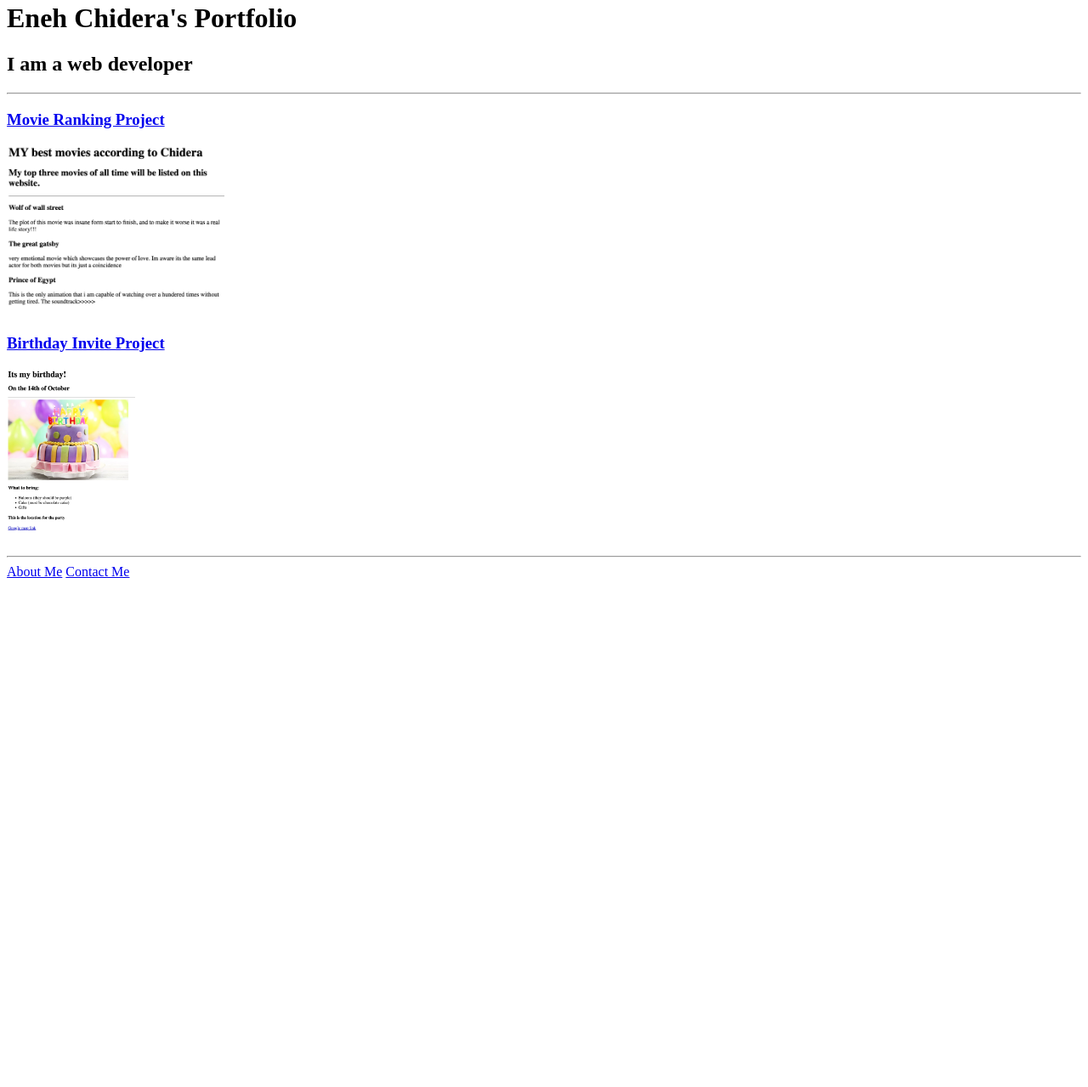
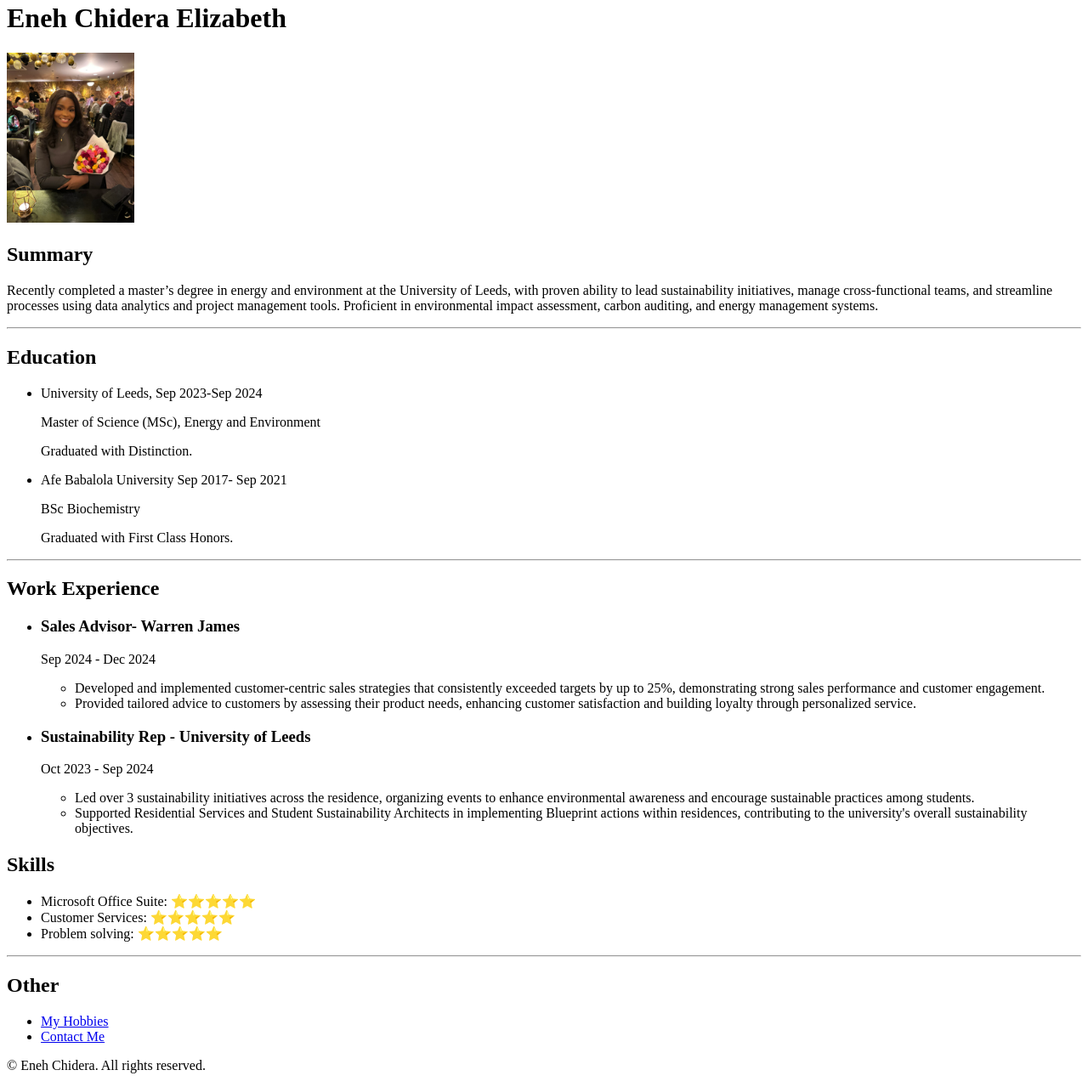
Before and after one commit to chidsssss/html-portfolio, a plain HTML site: page index.html in a window 1280 px wide. Shown: the part 18-1297 px from the top of the page at 85% size. Before the commit the page ends 800 px from the top, so only its background shows below. Drawn offline with Linux system fonts and the light colour scheme.

Commit message:
Add files via upload

```diff
--- a/index.html
+++ b/index.html
@@ -3,31 +3,79 @@
   <head>
     <meta charset="UTF-8" />
     <meta name="viewport" content="width=device-width, initial-scale=1.0" />
-    <title>Chidera's Portfolio</title>
+    <title>My Resume</title>
   </head>
   <body>
-    <h1>Eneh Chidera's Portfolio</h1>
-    <h2>I am a web developer</h2>
-    <hr />
+    <h1>Eneh Chidera Elizabeth</h1>
+    <img
+      src="./7B1635A7-E120-49F4-A89A-665565F754AD_1_105_c.jpeg"
+      height="200"
+      alt="picture of Chidera"
+    />
+    <h2>Summary</h2>
     <p>
-      <h3><a href="public/movie-ranking.html">Movie Ranking Project</a></h3>
-      <img
-        src="assets/images/my movie ranking.jpg"
-        height="200"
-        alt="movie ranking project"
-      />
-    </p>
-
-    <p>
-      <h3><a href="public/birthday-invite.html">Birthday Invite Project</a></h3>
-      <img
-        src="assets/images/my bday invite.jpg"
-        height="200"
-        alt="bday invite project"
-      />
+      Recently completed a master’s degree in energy and environment at the
+      University of Leeds, with proven ability to lead sustainability
+      initiatives, manage cross-functional teams, and streamline processes using
+      data analytics and project management tools. Proficient in environmental
+      impact assessment, carbon auditing, and energy management systems.
     </p>
     <hr />
-    <a href="public/about.html">About Me</a>
-    <a href="public/contact.html">Contact Me</a>
+    <h2>Education</h2>
+    <ul>
+      <li>
+        University of Leeds, Sep 2023-Sep 2024
+        <p>Master of Science (MSc), Energy and Environment</p>
+        <p>Graduated with Distinction.</p>
+      </li>
+      <li>
+        Afe Babalola University Sep 2017- Sep 2021
+        <p>BSc Biochemistry</p>
+        <p>Graduated with First Class Honors.</p>
+      </li>
+    </ul>
+    <hr />
+    <h2>Work Experience</h2>
+    <ul>
+      <li>
+        <h3>Sales Advisor- Warren James</h3>
+        <p>Sep 2024 - Dec 2024</p>
+        <ul>
+          <li>
+            Developed and implemented customer-centric sales strategies that
+            consistently exceeded targets by up to 25%, demonstrating strong
+            sales performance and customer engagement.
+          </li>
+          <li>
+            Provided tailored advice to customers by assessing their product
+            needs, enhancing customer satisfaction and building loyalty through
+            personalized service.
+          </li>
+        </ul>
+      </li>
+      <li>
+        <h3>Sustainability Rep - University of Leeds</h3>
+        <p>Oct 2023 - Sep 2024</p>
+        <ul>
+            <li>Led over 3 sustainability initiatives across the residence, organizing events to enhance environmental awareness and encourage sustainable practices among students.</li>
+            <li>Supported Residential Services and Student Sustainability Architects in implementing Blueprint actions within residences, contributing to the university's overall sustainability objectives.</li>
+        </ul>
+      </li>
+    </ul>
+    <h2>Skills</h2>
+    <ul>
+        <li>Microsoft Office Suite: ⭐⭐⭐⭐⭐ </li>
+        <li>Customer Services: ⭐⭐⭐⭐⭐</li>
+        <li>Problem solving: ⭐⭐⭐⭐⭐</li>
+    </ul>
+    <hr>
+    <h2>Other</h2>
+    <ul>
+        <li> <a href="hobbies.html">My Hobbies</a></li>
+        <li> <a href="Contact.html">Contact Me</a></li>
+    </ul>
+<footer>
+    <p>  © Eneh Chidera. All rights reserved.</p>
+</footer>
   </body>
 </html>
```
Also changed, not shown: Contact.html (added, +15 -0 lines), hobbies.html (added, +16 -0 lines), 7B1635A7-E120-49F4-A89A-665565F754AD_1_105_c.jpeg (added).
